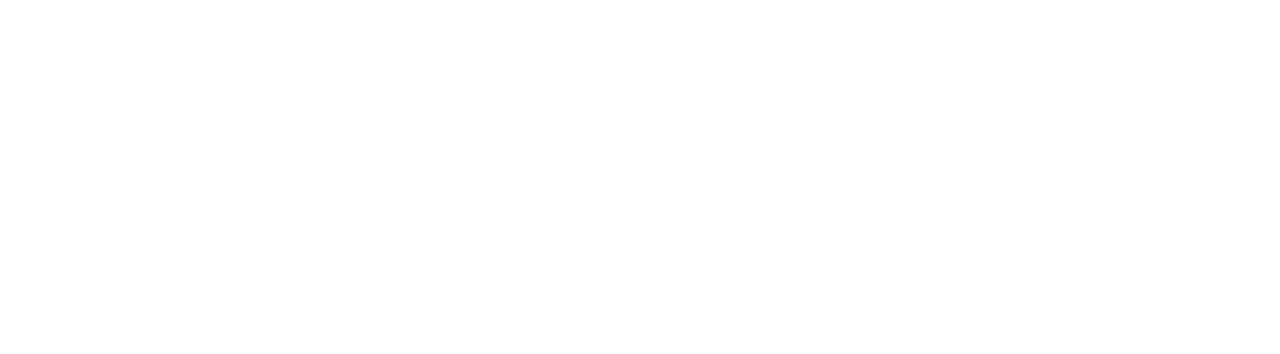
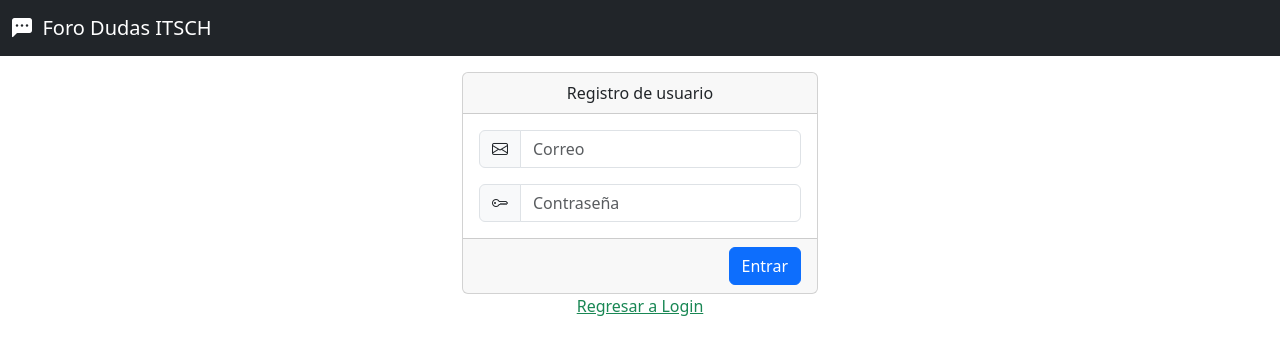
Before and after one commit to yamilethom/forodb, an Angular app: page /signup in a window 1280 px wide. Before the commit this address led to /. Shown: the top 354 px of the page. Built offline with nearby package versions, Linux system fonts and the light colour scheme.

Commit message:
06-09-23

```diff
--- a/src/app/api-rest.service.ts
+++ b/src/app/api-rest.service.ts
@@ -7,14 +7,32 @@ import { HttpClient } from '@angular/common/http';
 export class ApiRestService {
   urlLogin = "https://identitytoolkit.googleapis.com/v1/accounts:signInWithPassword?key=AIzaSyAQRRKOsKRuxWU5jNXleKaTyT3EigWkK7g";
   urlRegister = "https://identitytoolkit.googleapis.com/v1/accounts:signUp?key=AIzaSyAQRRKOsKRuxWU5jNXleKaTyT3EigWkK7g";
+  url = "https://firestore.googleapis.com/v1/projects/foro-dudas-itsch/databases/(default)/documents/"
   constructor(private http: HttpClient) { }
 
   login(email: string, pass: string){
     return this.http.post(this.urlLogin, {email:email,password:pass,returnSecureToken:true})
   }
 
+
   register(email: string, pass: string){
     return this.http.post(this.urlRegister, {email:email,password:pass,returnSecureToken:true})
   }
 
+  getAllPreguntas(){
+     return this.http.get(this.url + "preguntas")
+  }
+
+createPregunta(categoria:string, correo:string, pregunta:string, fecha:string){
+
+  return this.http.post(this.url + "preguntas", {})
 }
+
+updatePregunta(categoria:string, correo:string, pregunta:string, fecha:string, id:string){
+  return this.http.patch(this.url + "preguntas/"+id, {})
+}
+
+deletePregunta(id:string){
+  return this.http.delete(this.url + "preguntas/"+id)
+}
+}
--- a/src/app/app-routing.module.ts
+++ b/src/app/app-routing.module.ts
@@ -2,11 +2,13 @@ import { NgModule } from '@angular/core';
 import { RouterModule, Routes } from '@angular/router';
 import { LoginComponent } from './login/login.component';
 import { HomeComponent } from './home/home.component';
+import { RegisterComponent } from './register/register.component';
 
 const routes: Routes = [
   {path: '', redirectTo: '/login', pathMatch: 'full'},
   {path: 'login', component: LoginComponent},
-  {path: 'home', component: HomeComponent}
+  {path: 'home', component: HomeComponent},
+  {path: 'signup', component: RegisterComponent}
 ];
 @NgModule({
   imports: [RouterModule.forRoot(routes)],
--- a/src/app/app.module.ts
+++ b/src/app/app.module.ts
@@ -9,12 +9,14 @@ import { AppRoutingModule } from './app-routing.module';
 import { AppComponent } from './app.component';
 import { LoginComponent } from './login/login.component';
 import { HomeComponent } from './home/home.component';
+import { RegisterComponent } from './register/register.component';
 
 @NgModule({
   declarations: [
     AppComponent,
     LoginComponent,
-    HomeComponent
+    HomeComponent,
+    RegisterComponent
   ],
   imports: [
     BrowserModule,
--- a/src/app/home/home.component.ts
+++ b/src/app/home/home.component.ts
@@ -1,4 +1,5 @@
 import { Component } from '@angular/core';
+import { ApiRestService } from '../api-rest.service';
 
 @Component({
   selector: 'app-home',
@@ -13,4 +14,18 @@ preguntas = [
   {id: 4, pregunta: '¿Cuál es la capital de Portugal?'},
 ]
 
+constructor(private api: ApiRestService){}
+
+ngOnInit():void{
+  this.consulta()
 }
+
+consulta(){
+  this.api.getAllPreguntas().subscribe({
+    next: datos => {
+      console.log(datos)
+    },
+    error: e =>{}
+    })
+  }
+}
--- a/src/app/login/login.component.html
+++ b/src/app/login/login.component.html
@@ -39,7 +39,7 @@
                     </button>
                 </div>
             </div>
-            <input type="button" class="btn btn-link" value="Registrarse">
+            <a href="/signup" class="link-success">Registrarse</a>
         </div>
         <div class="col"></div>
     </div>
--- /dev/null
+++ b/src/app/register/register.component.html
@@ -0,0 +1,46 @@
+<nav class="navbar navbar-dark bg-dark">
+    <div class="container-fluid">
+        <a class="navbar-brand" href="#">
+            <i class="bi bi-chat-left-dots-fill"></i>
+            &nbsp;Foro Dudas ITSCH
+        </a>
+    </div>
+    </nav>
+    <div class="container">
+        <div class="row">
+            <div class="col"></div>
+            <div class="col text-center">
+                <div class="card mt-3">
+                    <div class="card-header">
+                        Registro de usuario
+                    </div>
+                    <div class="card-body">
+                        <div class="input-group">
+                            <div class="input-group-text">
+                                <i class="bi bi-envelope"></i>
+                            </div>
+                            <input type="email" class="form-control" placeholder="Correo" [(ngModel)]="email">
+                        </div>
+                        <div class="input-group mt-3">
+                            <div class="input-group-text">
+                                <i class="bi bi-key"></i>
+                            </div>
+                            <input type="password" class="form-control" placeholder="Contraseña" [(ngModel)]="pass">
+                        </div>
+                    </div>
+                    <div class="alert alert-danger" role ="alert" *ngIf="showError">
+                        Este correo ya existe, no se pudo registrar
+                    </div>
+                    <div class="card-footer">
+                        <button class="btn btn-primary float-end" value="Entrar" (click)="register()">
+                            <div class="spinner-border spinner-border-sm" role="status" *ngIf="showLoading">
+                            </div>
+                            Entrar
+                        </button>
+                    </div>
+                </div>
+               <a href="/login" class="link-success">Regresar a Login</a>
+            </div>
+            <div class="col"></div>
+        </div>
+    </div>
--- /dev/null
+++ b/src/app/register/register.component.ts
@@ -0,0 +1,30 @@
+import { Component } from '@angular/core';
+import { Router } from '@angular/router';
+import { ApiRestService } from '../api-rest.service';
+
+@Component({
+  selector: 'app-register',
+  templateUrl: './register.component.html',
+  styleUrls: ['./register.component.css']
+})
+export class RegisterComponent {
+  email:string = ""
+  pass = ""
+  showError = false
+  showLoading = false
+  constructor(private router: Router, private api: ApiRestService){}
+  register(){
+    this.showLoading = true
+    this.api.register(this.email, this.pass).subscribe({
+      next: respuesta => {
+        this.router.navigate(['/login']);
+      },
+      error: problemilla => {
+        this.showLoading = false
+        this.showError = true
+
+      }
+    })
+
+  }
+}
```
Also changed, not shown: src/app/register/register.component.css (added), 1 other file (tests, documents, lock files or other folders).
